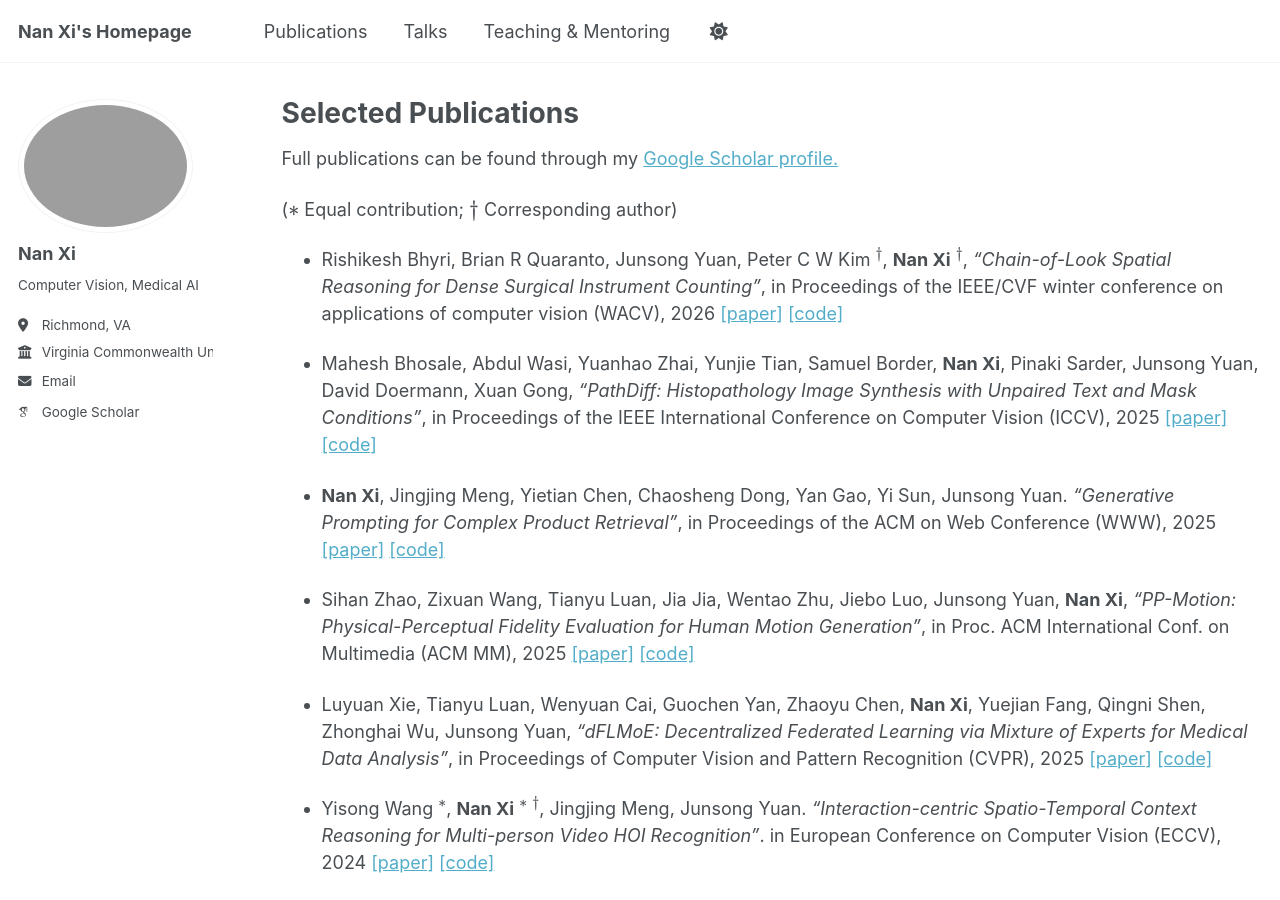
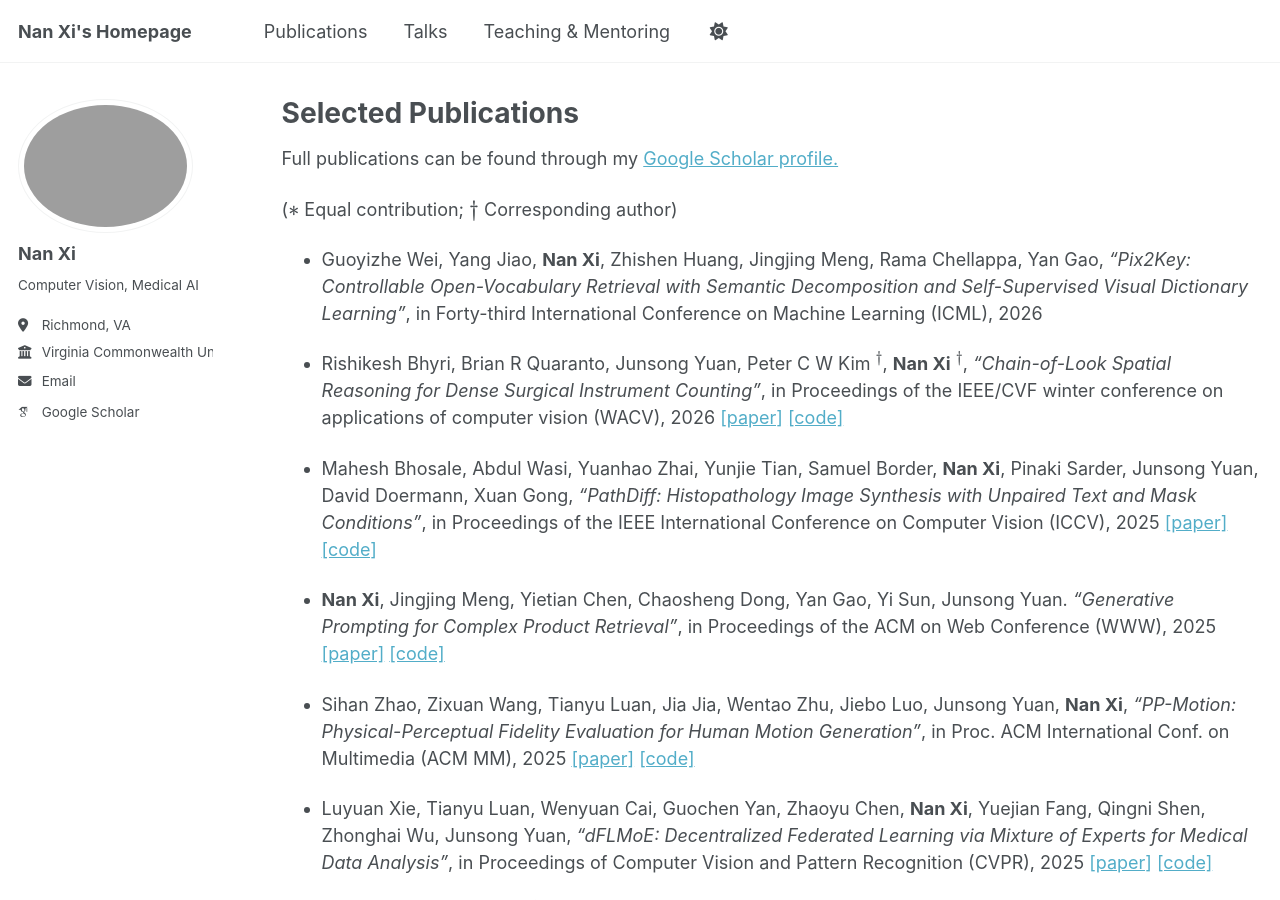
Before and after one commit to southnx/southnx.github.io, a Jekyll site: the page built from _pages/publications.md, in a window 1280 px wide and 900 px high. Built offline with Jekyll 4.4.1, drawn with Linux system fonts in a browser that asks for light colours; some web fonts are replaced; a script that is not in the unit is left out.

Commit message:
Update publications.md

```diff
--- a/_pages/publications.md
+++ b/_pages/publications.md
@@ -8,6 +8,8 @@ author_profile: authors
 Full publications can be found through my [Google Scholar profile.](https://scholar.google.com.hk/citations?user=QLh4qlYAAAAJ&hl=en&oi=ao)
 
 ($$*$$ Equal contribution; $$\dagger$$ Corresponding author)
+
+- Guoyizhe Wei, Yang Jiao, **Nan Xi**, Zhishen Huang, Jingjing Meng, Rama Chellappa, Yan Gao, *"Pix2Key: Controllable Open-Vocabulary Retrieval with Semantic Decomposition and Self-Supervised Visual Dictionary Learning"*, in Forty-third International Conference on Machine Learning (ICML), 2026
 
 - Rishikesh Bhyri, Brian R Quaranto, Junsong Yuan, Peter C W Kim $$^ \dagger$$, **Nan Xi** $$^ \dagger$$, *"Chain-of-Look Spatial Reasoning for Dense Surgical Instrument Counting"*, in Proceedings of the IEEE/CVF winter conference on applications of computer vision (WACV), 2026 [[paper]](https://openaccess.thecvf.com/content/WACV2026/papers/Bhyri_Chain-of-Look_Spatial_Reasoning_for_Dense_Surgical_Instrument_Counting_WACV_2026_paper.pdf) [[code]](https://github.com/rishi1134/CoLSR)
 
```
